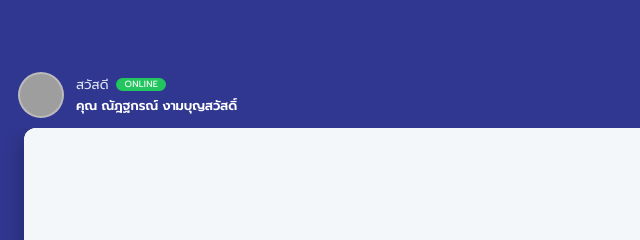
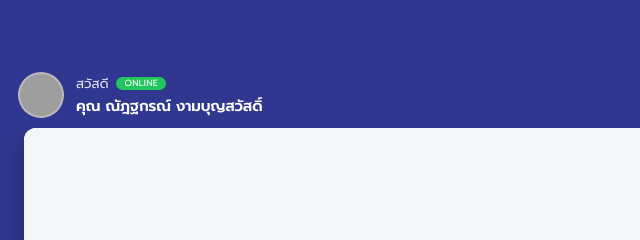
Before and after one commit to pppp167/jean, a plain HTML site: page index.html in a window 1280 px wide. Shown: the top 240 px of the page, 0-640 px from the left. Drawn offline with Linux system fonts and the light colour scheme; grey boxes are pictures that could not be loaded; a web font is replaced by a local one.

Commit message:
Update index.html

```diff
--- a/index.html
+++ b/index.html
@@ -113,7 +113,7 @@
     }
 
     .user-text p { font-size: 13px; color: #e2e8f0; font-weight: 400; margin-bottom: 2px; display: flex; align-items: center; gap: 6px;}
-    .user-text h1 { font-size: 13px; font-weight: 600; margin-top: 0; letter-spacing: -0.2px;}
+    .user-text h1 { font-size: 15px; font-weight: 600; margin-top: 0; letter-spacing: -0.2px;}
 
     .header-icons { display: flex; gap: 12px; font-size: 18px; }
     .header-icons i {
```
